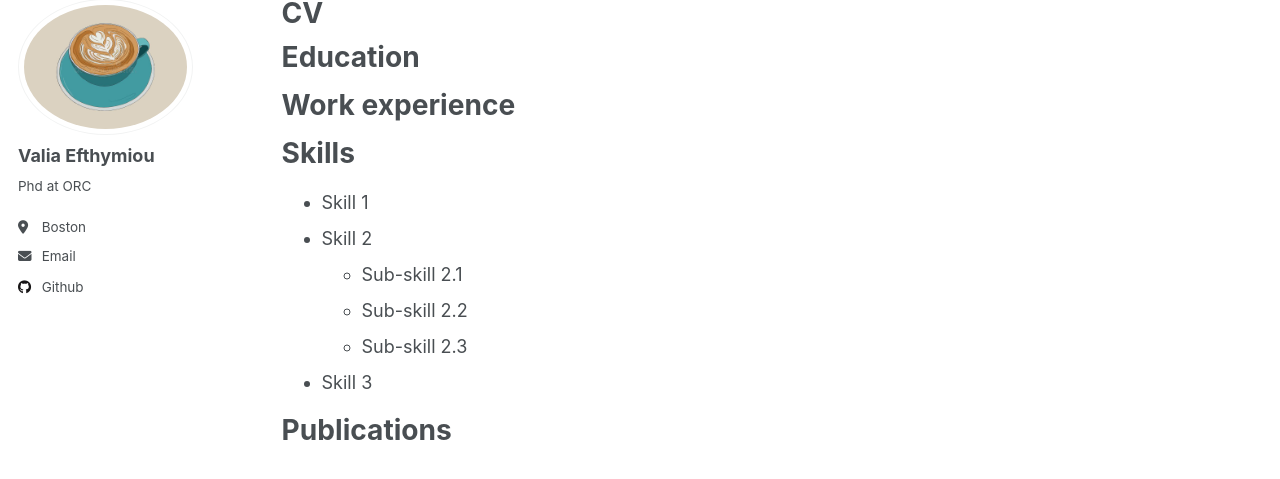
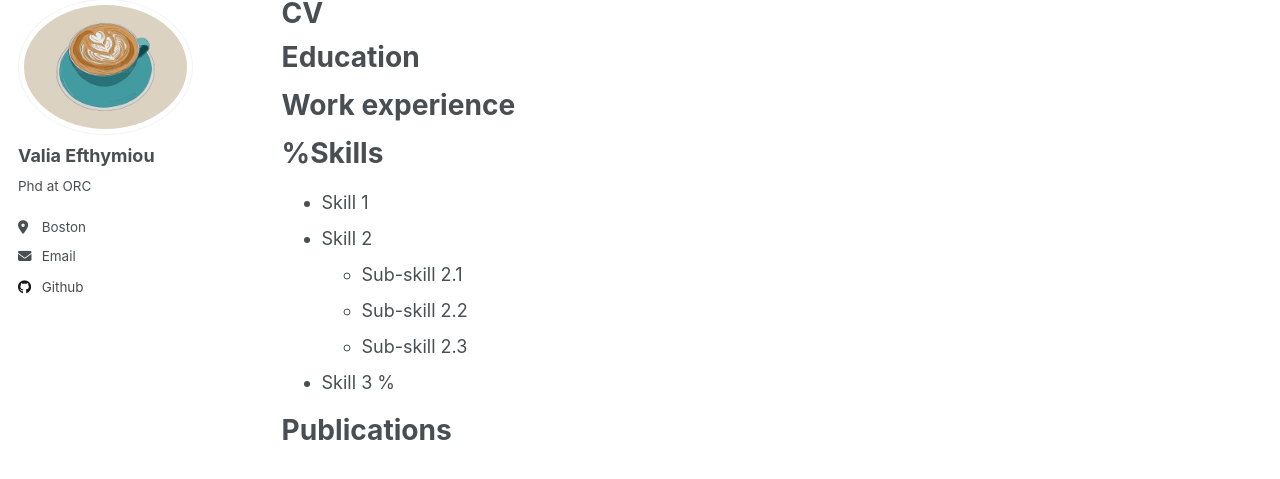
Before and after one commit to valiaEft/valiaEft.github.io, a Jekyll site: the page built from _pages/cv.md, in a window 1280 px wide and 900 px high. Shown: the part 107-586 px from the top of the window. Built offline with Jekyll 4.4.1, drawn with Linux system fonts in a browser that asks for light colours.

Commit message:
Update cv.md

```diff
--- a/_pages/cv.md
+++ b/_pages/cv.md
@@ -17,7 +17,7 @@ Work experience
 ======
 
 
-Skills
+%Skills
 ======
 * Skill 1
 * Skill 2
@@ -25,6 +25,7 @@ Skills
   * Sub-skill 2.2
   * Sub-skill 2.3
 * Skill 3
+  %
 
 Publications
 ======
```
